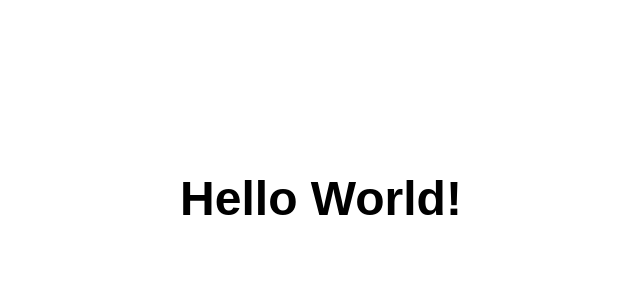
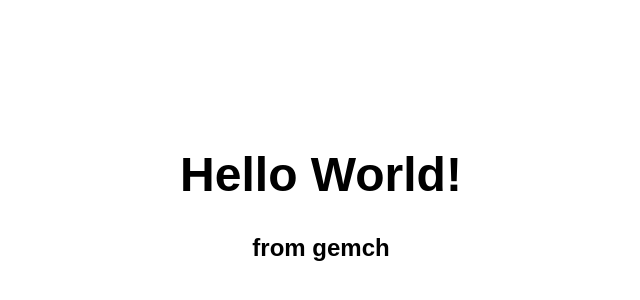
Before and after one commit to GEMCH/gemch.github.io, a plain HTML site: page index.html in a window 1280 px wide. Shown: the part 202-502 px from the top of the page, without its empty margins (319-959 px from the left). Drawn offline with Linux system fonts and the light colour scheme.

Commit message:
index.html

```diff
--- a/index.html
+++ b/index.html
@@ -21,6 +21,7 @@
 <body class="fullscreen">
     <div class="container">
         <h1 class="title">Hello World!</h1>
+        <h2>from gemch</h2>
     </div>
     <script src="js/main.js"></script>
 </body>
```
